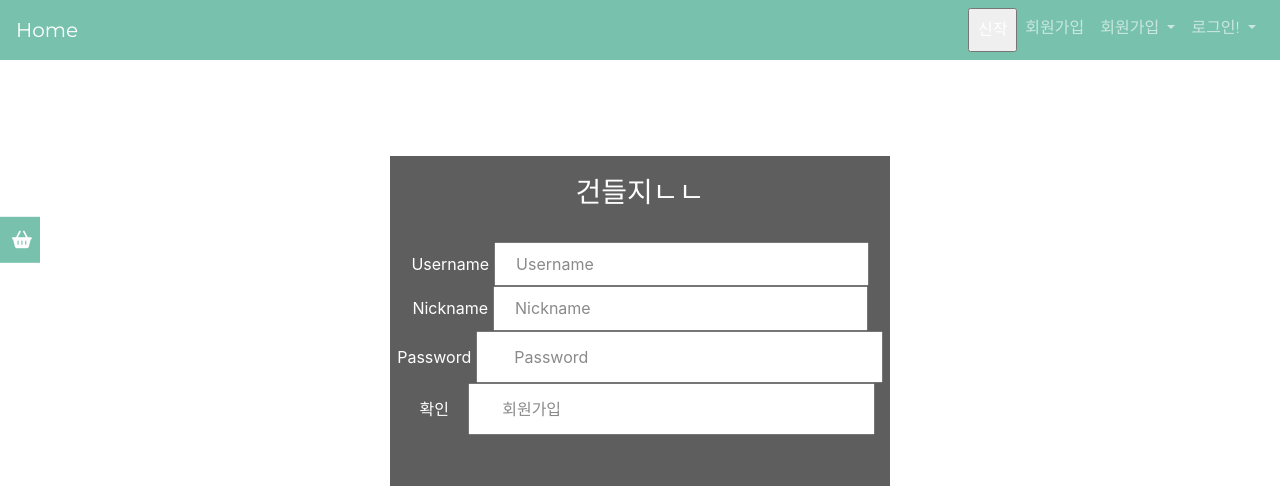
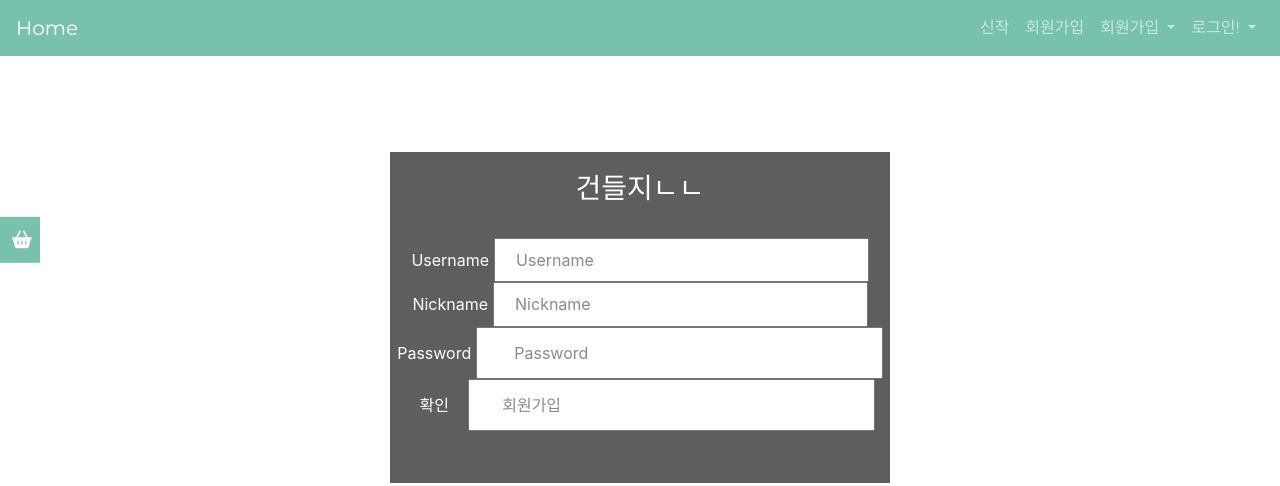
Before and after one commit to hitscanner/WUW, a Django app: page /signup/ in a window 1280 px wide. Shown: the top 486 px of the page. Run offline with Django 3.2, Linux system fonts and the light colour scheme; some libraries are stand-ins or nearby versions.

Commit message:
버튼안못생겨짐

```diff
--- a/WUW/templates/base.html
+++ b/WUW/templates/base.html
@@ -30,8 +30,8 @@
         </button>
         <div class="collapse navbar-collapse " id="navbarNav">
             <ul class="navbar-nav ml-auto">
-                <li class="nav-item active">
-                    <input class="nav-link" type="button" value="신작" onclick="showPopup();" />
+                <a class="nav-item active">
+                    <a class="nav-link" onclick="showPopup();">신작</a>
                 </li>
                 {% if user.is_authenticated %}
                 <li class="nav-item ">
```
